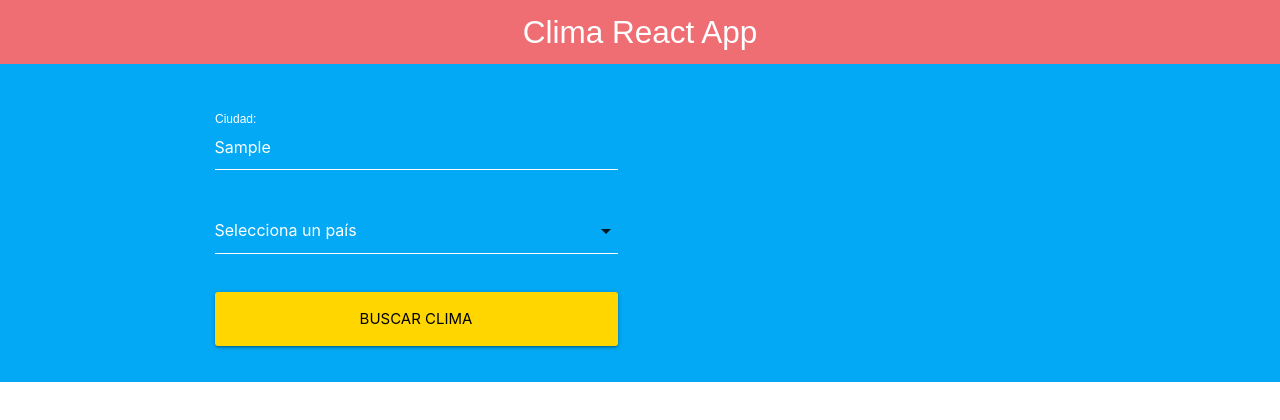
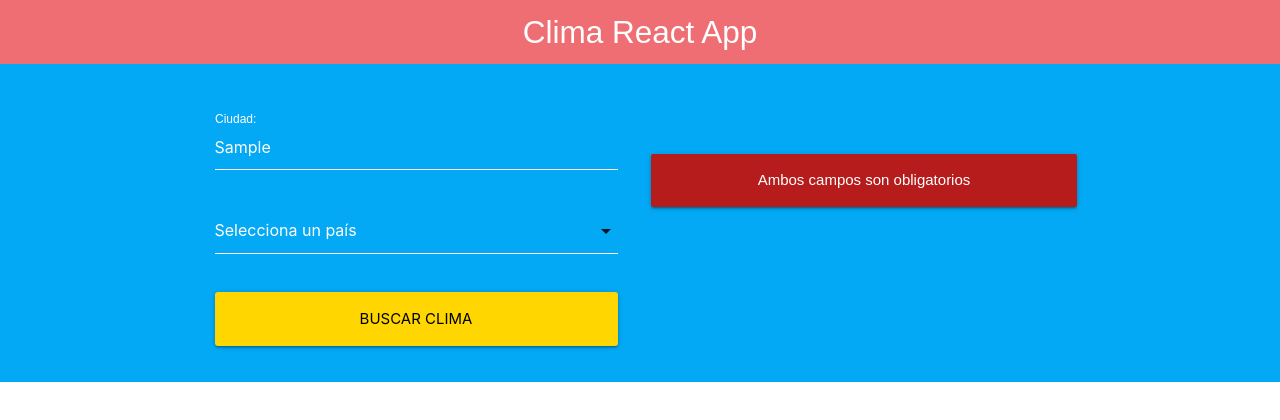
Before and after one commit to Eder87rh/react-wheater, a React (Create React App) app: page / in a window 1280 px wide. Both pictures are taken after typing "Sample" into the empty fields and a click on the input "Buscar Clima". Shown: the top 420 px of the page. Built offline with nearby package versions, Linux system fonts and the light colour scheme.

Commit message:
Displaying errors

```diff
--- a/src/App.js
+++ b/src/App.js
@@ -1,6 +1,7 @@
 import React, { useState } from 'react';
 import Header from './components/Header';
 import Formulario from './components/Formulario';
+import Error from './components/Error';
 
 
 function App() {
@@ -8,18 +9,33 @@
   // State principal
   const [ ciudad, guardarCiudad ] = useState("");
   const [ pais, guardarPais ] = useState("");
+  const [ error, guardarError ] = useState(false);
 
   const datosConsulta = datos => {
+  console.log("TCL: App -> datos", datos)
+
     // Validar que ambos campos esten
-
-    if(datos.ciudad === "" || datos.pais === ""){
+    if(datos.ciudad === "" || datos.pais === "") {
+      guardarError(true);
       return;
     }
 
     // Ciudad y pais existen
     guardarCiudad(datos.ciudad);
     guardarPais(datos.pais);
+    guardarError(false);
   }
+
+  // Cargar un componente condicionalmente
+  let componente;
+  if(error) {
+    // Hay un error, mostrarlo
+    componente = <Error mensaje="Ambos campos son obligatorios"/>
+  } else {
+    // Mostrar el clima
+    componente = null;
+  }
+
 
   return (
     <div className="App">
@@ -32,6 +48,9 @@
             <div className="col s12 m6">
               <Formulario datosConsulta={datosConsulta} />
             </div>
+            <div className="col s12 m6">
+              {componente}
+            </div>
           </div>
         </div>
       </div>
--- /dev/null
+++ b/src/components/Error.js
@@ -0,0 +1,11 @@
+import React from 'react';
+
+const Error = ({mensaje}) => {
+  return (
+    <div className="card-panel red darken-4 error col s12">
+      {mensaje}
+    </div>
+  );
+}
+
+export default Error;
```
